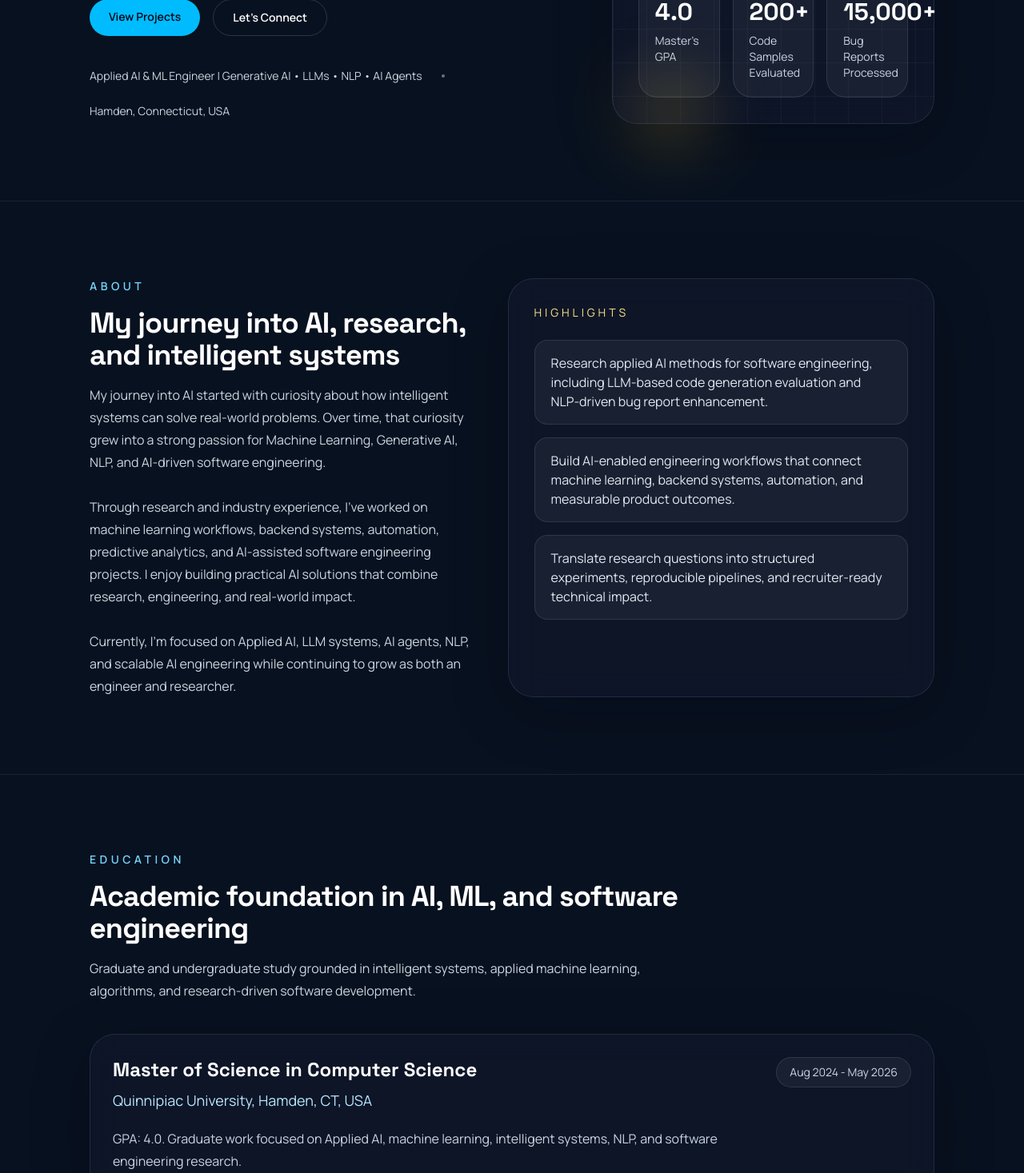
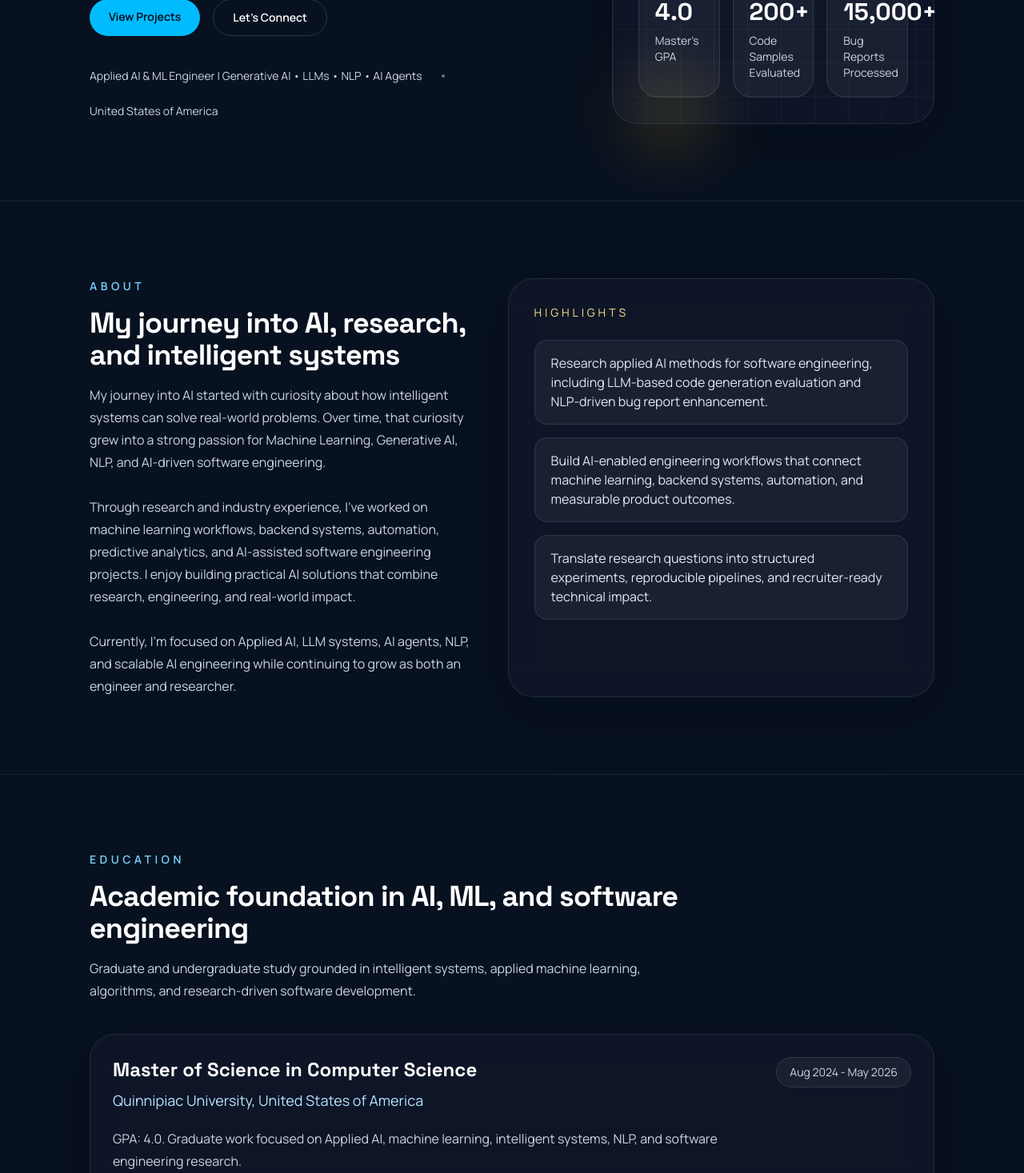
Before and after one commit to Thenmozhi2999/Thenmozhi_Sekar_Portfolio, a React (Vite) app: page / in a window 1280 px wide. Shown: the part 880-2347 px from the top of the page at 80% size. Built offline with nearby package versions, Linux system fonts and the light colour scheme.

Commit message:
Update portfolio location

```diff
--- a/src/data/portfolioData.js
+++ b/src/data/portfolioData.js
@@ -16,7 +16,7 @@ export const profile = {
   title: "Applied AI & ML Engineer | Generative AI • LLMs • NLP • AI Agents",
   tagline:
     "I'm an Applied AI & ML Engineer with experience in Generative AI, LLMs, NLP, AI agents, and AI-driven software systems. I build practical AI solutions by combining research, machine learning, backend engineering, and scalable software development.",
-  location: "Hamden, Connecticut, USA",
+  location: "United States of America",
   email: "Thenmozhi.Sekar@quinnipiac.edu",
   personalEmail: "then99mozhisekar@gmail.com",
   phone: "475-317-4537",
@@ -49,7 +49,7 @@ export const about = {
 
 export const education = [
   {
-    institution: "Quinnipiac University, Hamden, CT, USA",
+    institution: "Quinnipiac University, United States of America",
     degree: "Master of Science in Computer Science",
     period: "Aug 2024 - May 2026",
     details:
@@ -66,7 +66,7 @@ export const education = [
 
 export const experiences = [
   {
-    company: "Quinnipiac University, Hamden, CT, USA",
+    company: "Quinnipiac University, United States of America",
     role: "Graduate Research Assistant – AI/ML & Software Engineering",
     period: "Aug 2024 - Present",
     summary:
@@ -252,5 +252,5 @@ export const contact = {
   professionalEmail: "Thenmozhi.Sekar@quinnipiac.edu",
   personalEmail: "then99mozhisekar@gmail.com",
   phone: "475-317-4537",
-  location: "Hamden, Connecticut, USA",
+  location: "United States of America",
 };
```
